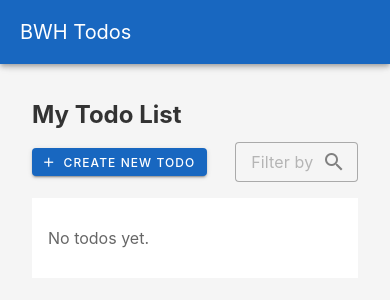
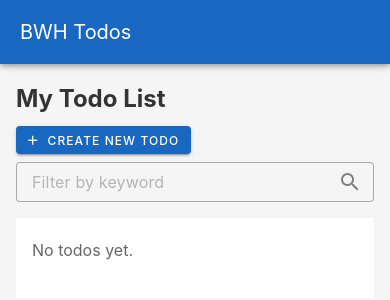
Before and after one commit to buzzwashere/bwh-todos, a Vue app: page / in a window 390 px wide. Shown: the top 300 px of the page. Built offline with nearby package versions, Linux system fonts and the light colour scheme.

Commit message:
added mobile view fixes

```diff
--- a/src/components/Todos.vue
+++ b/src/components/Todos.vue
@@ -4,7 +4,7 @@
     <v-main>
       <div class="todos-content">
         <h2 class="mb-2">My Todo List</h2>
-        <div class="d-flex align-center mb-4 ga-2">
+        <div class="todos-toolbar d-flex align-center mb-4 ga-2">
           <v-btn color="primary" prepend-icon="mdi-plus" @click="startCreate" size="small">
             Create New Todo
           </v-btn>
@@ -17,7 +17,7 @@
             density="compact"
             hide-details
             clearable
-            style="max-width: 260px;"
+            class="todos-filter"
           />
         </div>
 
@@ -127,7 +127,7 @@
               <v-icon v-else :color="priorityColor(todo.priority)">mdi-flag</v-icon>
             </template>
             <template #append>
-              <div class="d-flex align-center ga-2">
+              <div class="todo-item-meta d-flex align-center ga-2">
                 <v-chip
                   v-if="todo.status"
                   size="x-small"
@@ -425,4 +425,68 @@ function hitsFor(todo: Todo): string[] {
   display: block;
   white-space: normal;
 }
+
+.todos-filter {
+  max-width: 260px;
+}
+
+@media (max-width: 600px) {
+  .todos-content {
+    padding: 1rem;
+  }
+
+  .todos-toolbar {
+    flex-wrap: wrap;
+  }
+
+  .todos-filter {
+    max-width: 100%;
+    flex: 1 1 100%;
+  }
+
+  .todo-list :deep(.v-list-item) {
+    display: flex !important;
+    flex-wrap: wrap;
+    align-items: flex-start;
+    padding-block: 12px;
+  }
+
+  .todo-list :deep(.v-list-item__content) {
+    display: contents;
+  }
+
+  .todo-list :deep(.v-list-item__prepend) {
+    order: 1;
+  }
+
+  .todo-list :deep(.v-list-item-title) {
+    order: 2;
+    flex: 1 1 auto;
+    min-width: 0;
+    white-space: normal;
+  }
+
+  .todo-list :deep(.v-list-item__append) {
+    order: 3;
+    flex: 0 0 100%;
+    margin-inline-start: 56px;
+    margin-inline-end: 0;
+    padding-top: 0;
+    margin-top: -4px;
+  }
+
+  .todo-list :deep(.v-list-item-subtitle) {
+    order: 4;
+    flex: 0 0 100%;
+    margin-inline-start: 56px;
+    padding-top: 0;
+    margin-top: -4px;
+  }
+
+  .todo-item-meta {
+    flex-wrap: wrap;
+    justify-content: flex-start;
+    row-gap: 4px;
+  }
+}
 </style>
```
